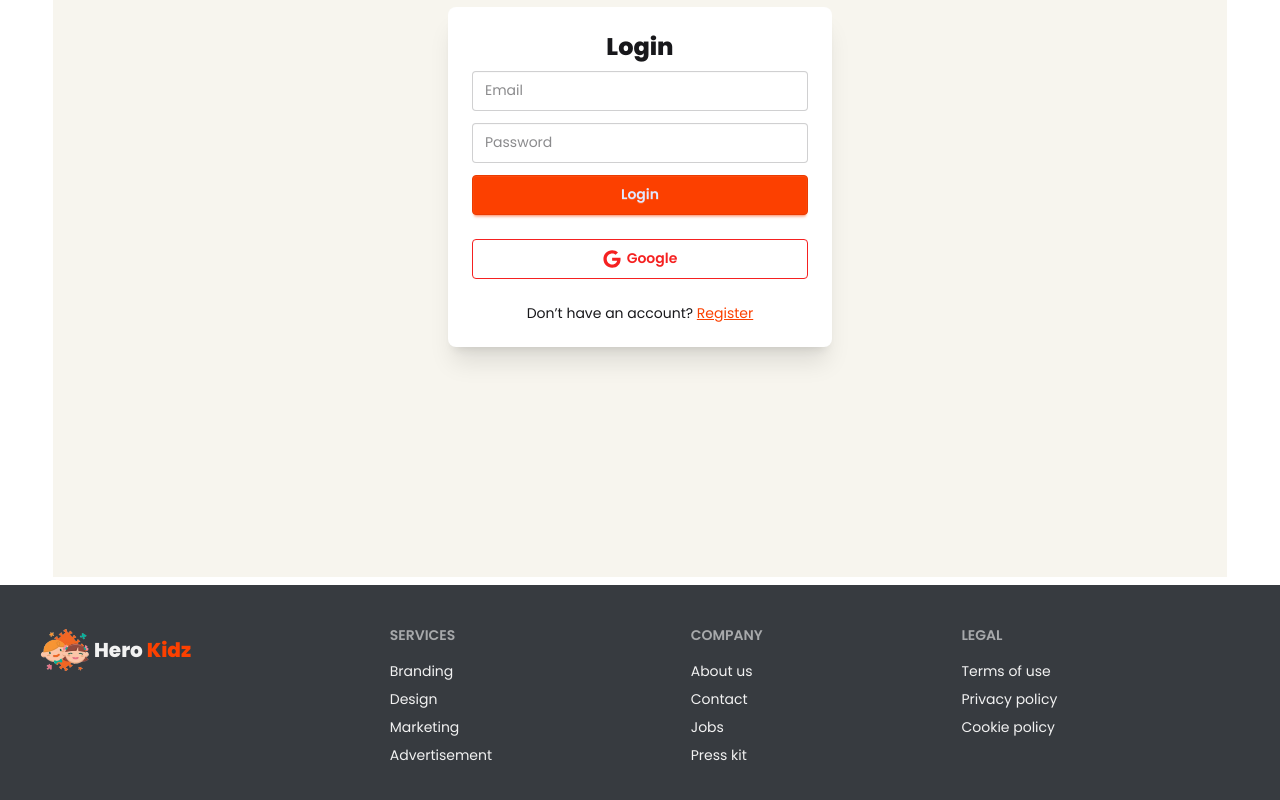
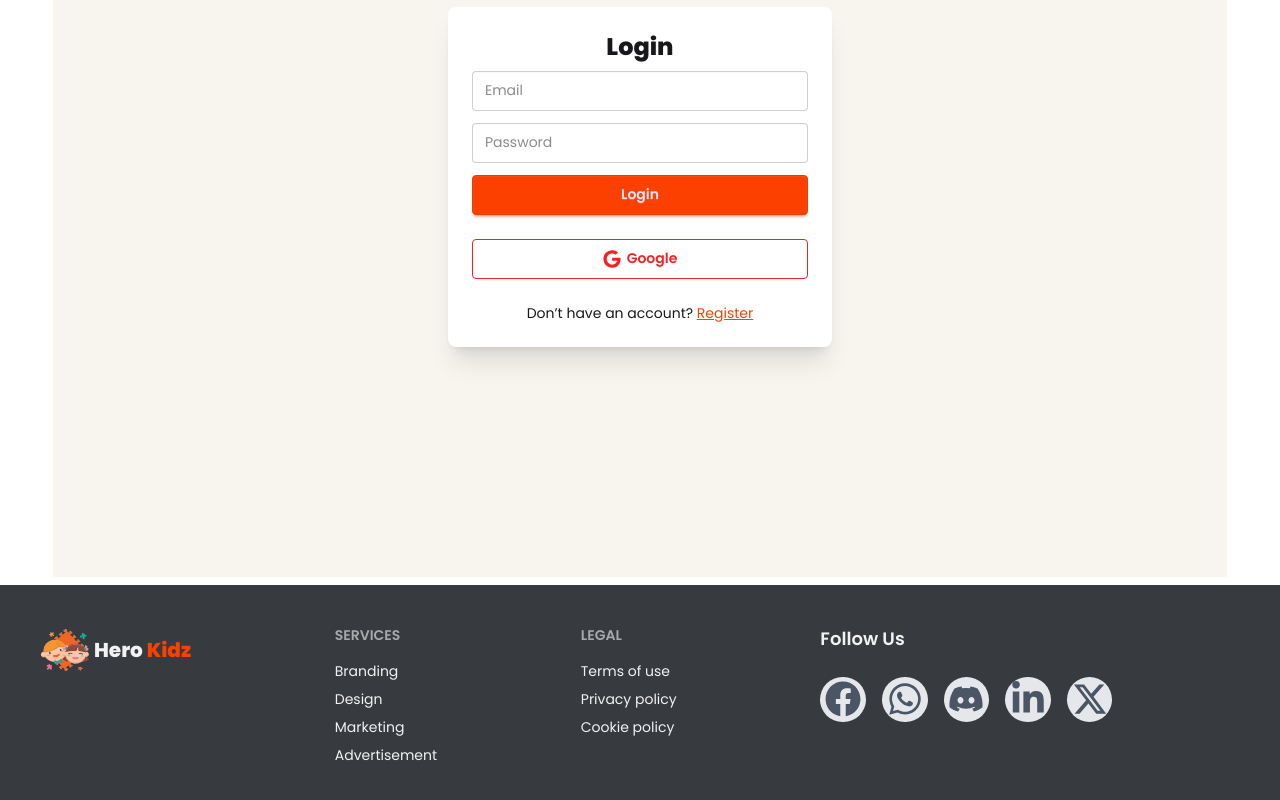
Before and after one commit to Islamul-Hoque/Hero-Kidz, a Next.js app: page /login in a window 1280 px wide. Shown: the part 314-1114 px from the top of the page. Built offline with nearby package versions, Linux system fonts and the light colour scheme; no server answers.

Commit message:
feat(footer): add social media links for improved user engagement and accessibility

```diff
--- a/src/components/layouts/Footer.jsx
+++ b/src/components/layouts/Footer.jsx
@@ -1,5 +1,9 @@
 import React from "react";
 import Logo from "./Logo";
+import { FaDiscord, FaFacebook, FaInstagram, FaLinkedinIn, FaWhatsapp } from 'react-icons/fa';
+import { FaXTwitter } from 'react-icons/fa6';
+import { FaArrowUp } from "react-icons/fa";
+
 
 const Footer = () => {
     return (
@@ -14,18 +18,30 @@ const Footer = () => {
                     <a className="link link-hover">Advertisement</a>
                 </nav>
                 <nav>
+                    <h6 className="footer-title">Legal</h6>
+                    <a className="link link-hover">Terms of use</a>
+                    <a className="link link-hover">Privacy policy</a>
+                    <a className="link link-hover">Cookie policy</a>
+                </nav>
+                {/* <nav>
                     <h6 className="footer-title">Company</h6>
                     <a className="link link-hover">About us</a>
                     <a className="link link-hover">Contact</a>
                     <a className="link link-hover">Jobs</a>
                     <a className="link link-hover">Press kit</a>
-                </nav>
-                <nav>
-                    <h6 className="footer-title">Legal</h6>
-                    <a className="link link-hover">Terms of use</a>
-                    <a className="link link-hover">Privacy policy</a>
-                    <a className="link link-hover">Cookie policy</a>
-                </nav>
+                </nav> */}
+
+ <div>
+                    <h3 className="text-lg font-semibold mb-4 ">Follow Us</h3>
+                    <div className="flex space-x-4 text-4xl">
+                        <a href="https://www.facebook.com/ISLAMUL.HOQUE.ISHFAK.OFFICIAL" target="_blank" className=" dark:bg-gray-700 dark:text-gray-50 bg-gray-200  text-gray-600  p-[0.3rem] rounded-full transition transform hover:scale-110 hover:text-white hover:bg-[#1877F2] "><FaFacebook /></a>
+                        <a href="https://wa.me/01999932122" target="_blank" className="dark:bg-gray-700 bg-gray-200 dark:text-gray-50 text-gray-600 p-[0.3rem] rounded-full transition transform hover:scale-110 hover:bg-[#25D366] hover:text-white"><FaWhatsapp /></a>
+                        <a href="https://discord.com/channels/1432222297447469077/1432222298462752841" target="_blank" className="dark:bg-gray-700 dark:text-gray-50 bg-gray-200 text-gray-600 p-[0.3rem] rounded-full transition transform hover:scale-110 hover:bg-[#5865F2] hover:text-white"><FaDiscord /></a>
+                        <a href="https://www.linkedin.com/in/Islamul-Hoque" target="_blank" className="dark:bg-gray-700 dark:text-gray-50 bg-gray-200 text-gray-600 p-[0.3rem] rounded-full transition transform hover:scale-110 hover:bg-[#0A66C2] hover:text-white"><FaLinkedinIn /></a>
+                        <a href="https://x.com" target="_blank" className="dark:bg-gray-700 dark:text-gray-50 bg-gray-200 text-gray-600 p-[0.3rem] rounded-full transition transform hover:scale-110 hover:bg-black hover:text-white"><FaXTwitter /></a>
+                    </div>
+                </div>
+
             </div>
         </div>
     );
```
